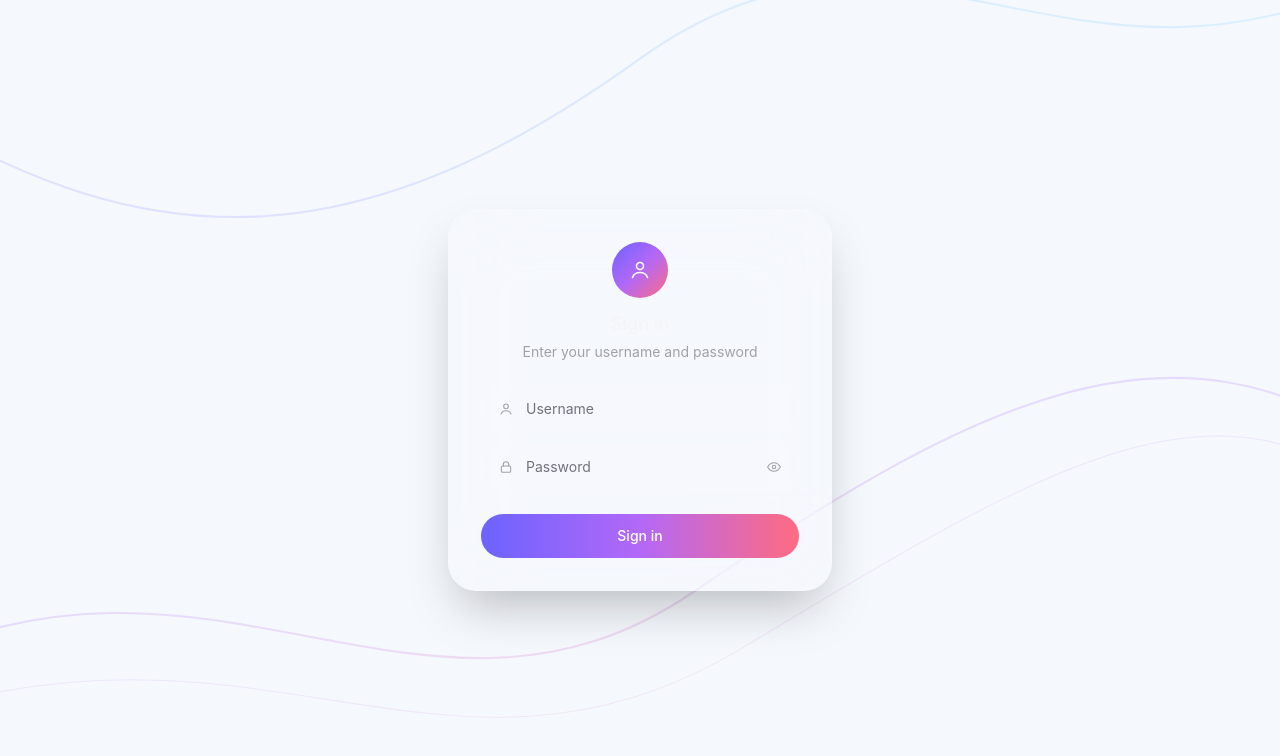
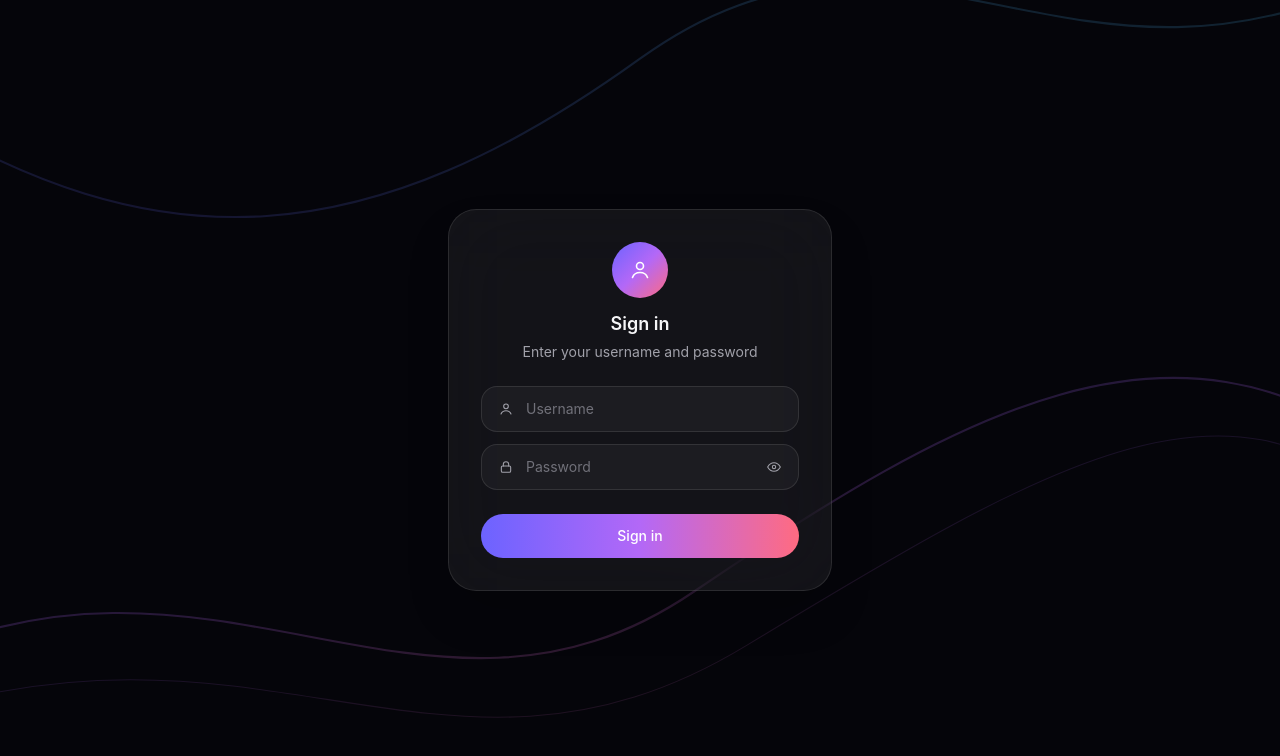
Before and after one commit to ethicalakhilesh/sso-auth, a Next.js app: page /login in a window 1280 px wide. Shown: the top 756 px of the page. Built offline with nearby package versions, Linux system fonts and the light colour scheme.

Commit message:
Fix theme regression: restore dark body for login/settings/apps/users, scope NOVA light theme to .nova-page

```diff
--- a/app/globals.css
+++ b/app/globals.css
@@ -2,18 +2,50 @@
 @tailwind components;
 @tailwind utilities;
 
-:root { color-scheme: light; }
+/*
+ * Global body is the dark theme — /login, /settings, /apps, and /users
+ * all use hardcoded dark-theme utility classes (near-white text, translucent
+ * white cards) and depend on this dark backdrop for contrast. Only the NOVA
+ * dashboard (app/page.tsx) has been restyled to a light theme, so its light
+ * background/text is scoped to .nova-page below instead of touching body —
+ * otherwise every other page becomes unreadable (dark text/cards on light).
+ */
+:root { color-scheme: dark; }
 html { scroll-behavior: smooth; }
 body {
   margin: 0;
-  background: #f5f8fd;
-  color: #101a35;
+  background-color: #05050a;
+  color: #f5f5f7;
   font-family: Inter, ui-sans-serif, system-ui, -apple-system, BlinkMacSystemFont, "Segoe UI", sans-serif;
 }
 a { text-decoration: none; color: inherit; }
 button, input, textarea, select { font: inherit; }
 
+@keyframes card-in {
+  from {
+    opacity: 0;
+    transform: translateY(8px) scale(0.98);
+  }
+  to {
+    opacity: 1;
+    transform: translateY(0) scale(1);
+  }
+}
+
+.login-card-enter {
+  animation: card-in 0.5s ease-out both;
+}
+
+@media (prefers-reduced-motion: reduce) {
+  .login-card-enter {
+    animation: none;
+  }
+}
+
+/* NOVA dashboard — light theme, scoped here rather than on body/:root */
 .nova-page {
+  color-scheme: light;
+  color: #101a35;
   min-height: 100vh;
   background:
     radial-gradient(circle at 76% 8%, rgba(80,132,255,.11), transparent 24rem),
```
